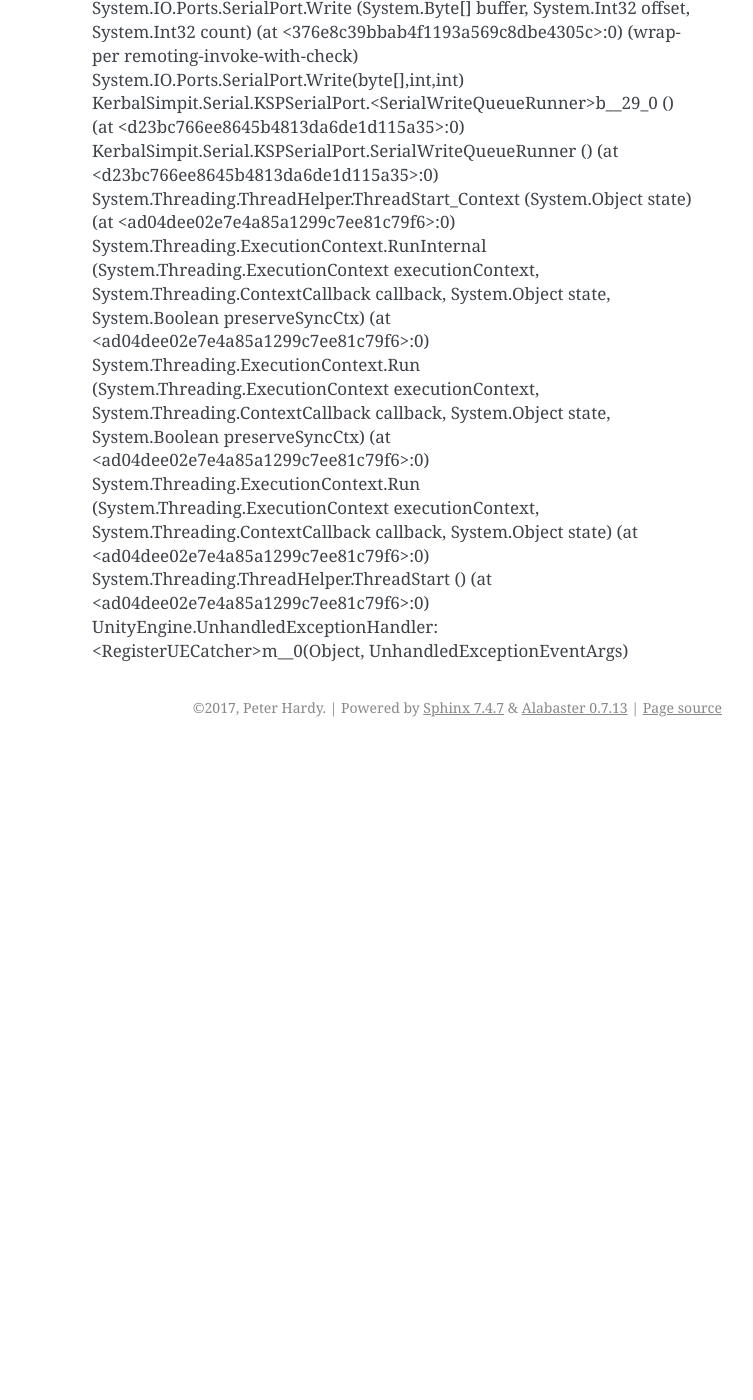
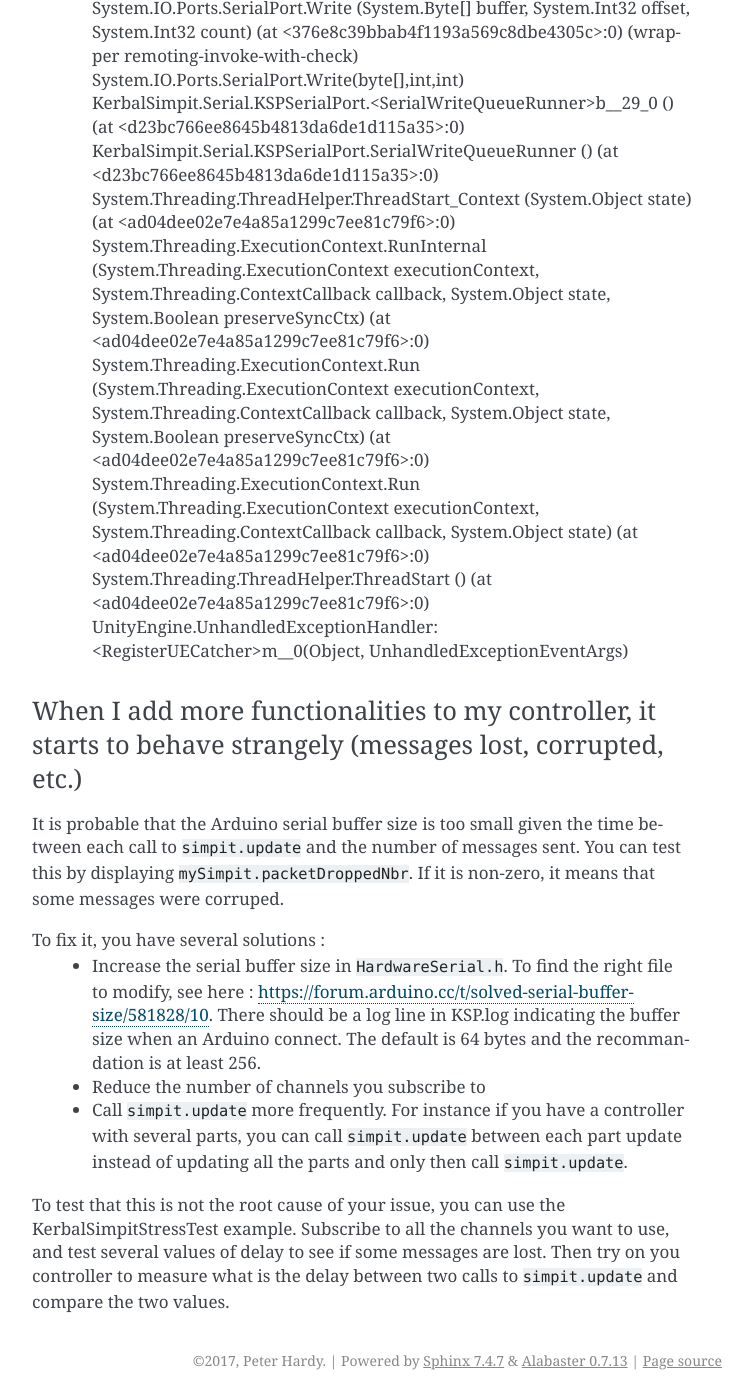
Before and after one commit to Simpit-team/KerbalSimpitRevamped-Arduino, a Sphinx documentation site: the page built from extras/docs/troubleshooting.rst, in a window 1280 px wide and 1400 px high, scrolled down 2630 px. Shown: the whole window, without its empty margins (388-1141 px from the left). Built offline with Sphinx 7.4.7, drawn with Linux system fonts in a browser that asks for light colours; before the commit the page ends 3377 px from its top, so only the background shows below that; some of the changed text lies outside the part shown.

Commit message:
Add some explanation on the serial buffer overflow in the documentation

```diff
--- a/extras/docs/troubleshooting.rst
+++ b/extras/docs/troubleshooting.rst
@@ -80,3 +80,15 @@ Here is an example.
 	System.Threading.ExecutionContext.Run (System.Threading.ExecutionContext executionContext, System.Threading.ContextCallback callback, System.Object state) (at <ad04dee02e7e4a85a1299c7ee81c79f6>:0)
 	System.Threading.ThreadHelper.ThreadStart () (at <ad04dee02e7e4a85a1299c7ee81c79f6>:0)
 	UnityEngine.UnhandledExceptionHandler:<RegisterUECatcher>m__0(Object, UnhandledExceptionEventArgs)
+
+When I add more functionalities to my controller, it starts to behave strangely (messages lost, corrupted, etc.)
+^^^^^^^^^^^^^^^^^^^^^^^^^^^^^^^^^^^^^^^^^^^^^^^^^^^^^^^^^^^^^^^^^^^^^^^^^^^^^^^^^^^^^^^^^^^^^^^^^^^^^^^^^^^^^^^^
+
+It is probable that the Arduino serial buffer size is too small given the time between each call to ``simpit.update`` and the number of messages sent. You can test this by displaying ``mySimpit.packetDroppedNbr``. If it is non-zero, it means that some messages were corruped.
+
+To fix it, you have several solutions :
+ * Increase the serial buffer size in ``HardwareSerial.h``. To find the right file to modify, see here : https://forum.arduino.cc/t/solved-serial-buffer-size/581828/10. There should be a log line in KSP.log indicating the buffer size when an Arduino connect. The default is 64 bytes and the recommandation is at least 256.
+ * Reduce the number of channels you subscribe to
+ * Call ``simpit.update`` more frequently. For instance if you have a controller with several parts, you can call ``simpit.update`` between each part update instead of updating all the parts and only then call ``simpit.update``.
+
+To test that this is not the root cause of your issue, you can use the KerbalSimpitStressTest example. Subscribe to all the channels you want to use, and test several values of delay to see if some messages are lost. Then try on you controller to measure what is the delay between two calls to ``simpit.update`` and compare the two values.
```
